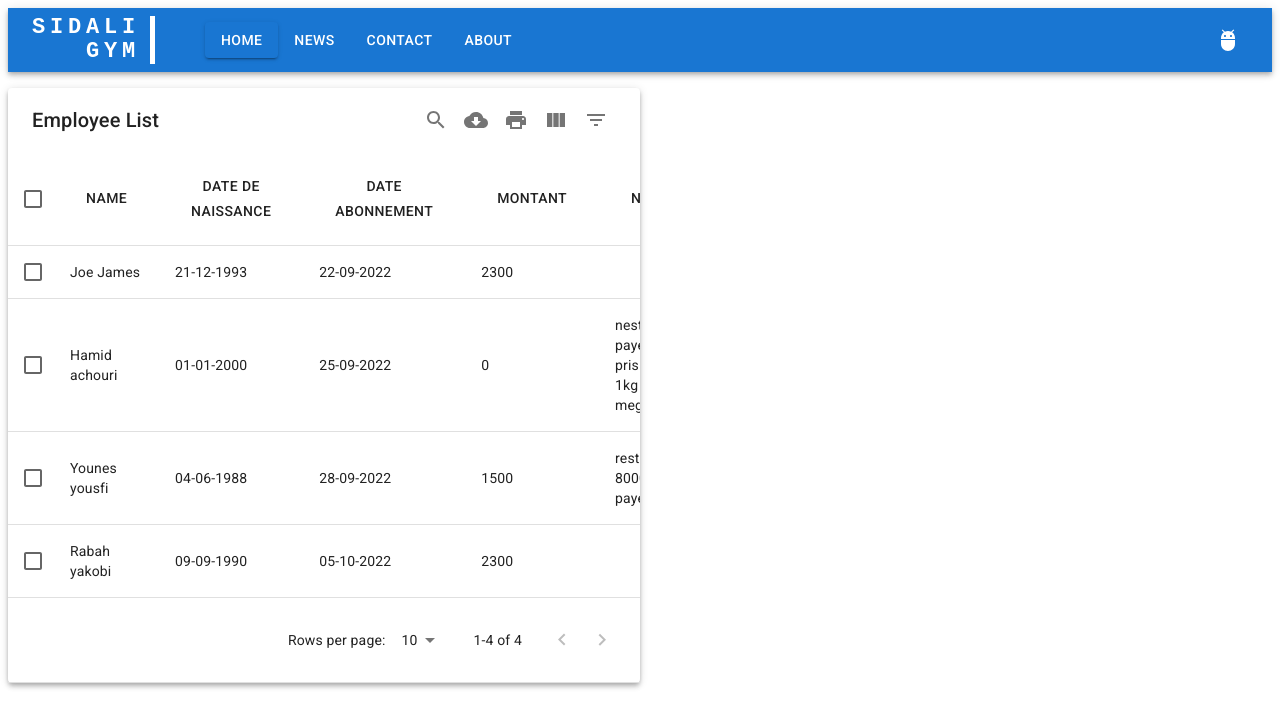
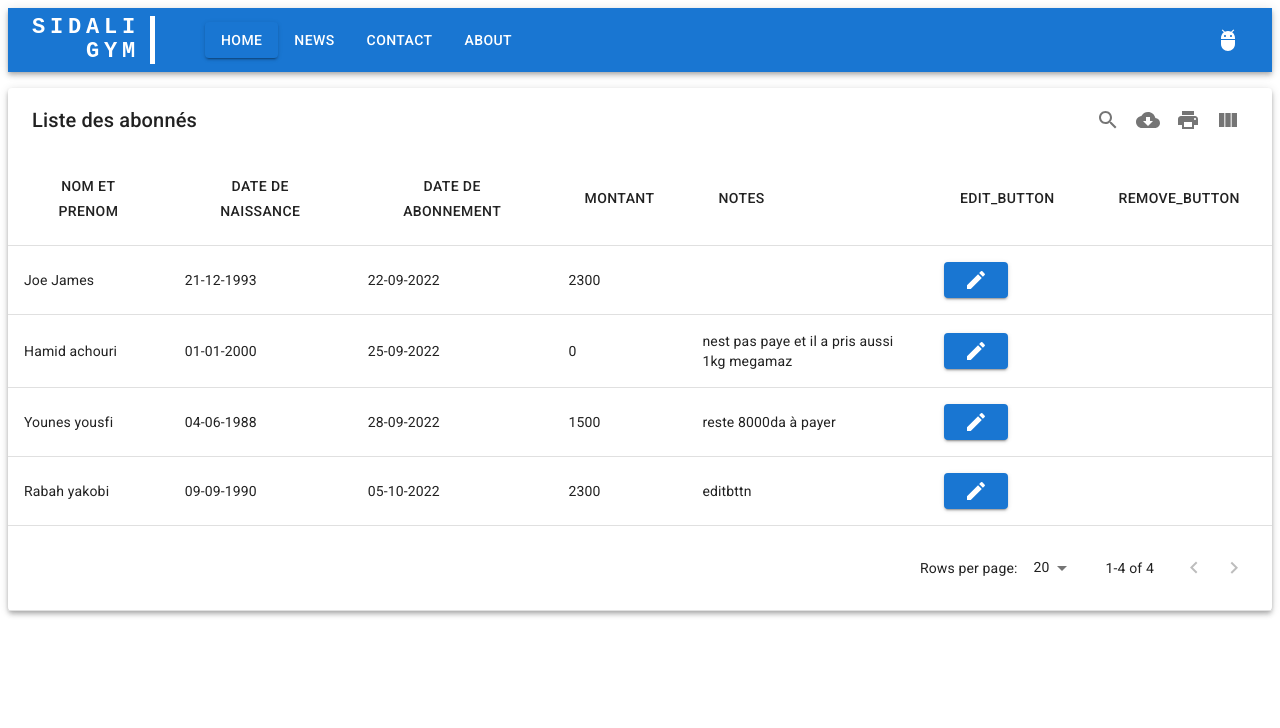
Before and after one commit to namrouche993/gymath, a React (Create React App) app: page /home in a window 1280 px wide. Shown: the top 728 px of the page. Built offline with nearby package versions, Linux system fonts and the light colour scheme.

Commit message:
change home mui table

```diff
--- a/src/Home.js
+++ b/src/Home.js
@@ -1,19 +1,54 @@
 import React from 'react'
 import MUIDataTable from "mui-datatables";
 import { Grid,Box } from '@mui/material';
+import Button from '@mui/material/Button';
+import EditIcon from '@mui/icons-material/Edit';
 
-const columns = ["Name", "Date de naissance", "date abonnement", "montant","Notes"];
+
+//https://codesandbox.io/s/github/gregnb/mui-datatables
+//https://github.com/gregnb/mui-datatables
+const columns = [
+  {name:"nom et Prenom"},
+  {name:"Date de naissance"},
+  {name:"date de abonnement"},
+  {name:"Montant"},
+  {name:"Notes"},
+{
+  name:"edit_button",options:{
+    customBodyRender: (value, tableMeta, updateValue) => {
+      console.log('output of value is : ');
+      console.log(value);
+      console.log('output of tableMeta is :')
+      console.log(tableMeta);
+            return (
+                    <Button variant='contained'
+                      sx={{fontSize:'5px'}}
+                    onClick={()=>alert(tableMeta.rowIndex)}><EditIcon/></Button>
+                    );
+                  }
+
+}
+},
+
+{name:"remove_button"}
+];
 
 const data = [
- ["Joe James", "21-12-1993", "22-09-2022", 2300,""],
- ["Hamid achouri", "01-01-2000", "25-09-2022", 0,"nest pas paye et il a pris aussi 1kg megamaz"],
- ["Younes yousfi", "04-06-1988", "28-09-2022", 1500,"reste 8000da à payer"],
- ["Rabah yakobi", "09-09-1990", "05-10-2022", 2300,""],
+ ["Joe James", "21-12-1993", "22-09-2022", 2300,"","editbttn",""],
+ ["Hamid achouri", "01-01-2000", "25-09-2022", 0,"nest pas paye et il a pris aussi 1kg megamaz","editbttn",""],
+ ["Younes yousfi", "04-06-1988", "28-09-2022", 1500,"reste 8000da à payer","editbttn",""],
+ ["Rabah yakobi", "09-09-1990", "05-10-2022", 2300,"editbttn","editbttn",""],
 ];
 
 const options = {
   filterType: 'checkbox',
-  responsive: 'standard'
+  responsive: 'standard',
+  //fixedSelectColumn	:'false'
+  selectableRows:'none',
+  pagination:'false',
+  rowsPerPage:20,rowsPerPageOptions:[20,50,100],
+  filter:false
+
 };
 
 
@@ -23,9 +58,9 @@ export default function Home() {
     <div>
       {/*<Box sx={{maxWidth:{xs:'100px',md:'600px'}}}>*/}
     <Grid container>
-      <Grid item xs={12} md={6}>
+      <Grid item xs={12} md={12}>
         <MUIDataTable
-          title={"Employee List"}
+          title={"Liste des abonnés"}
           data={data}
           columns={columns}
           options={options}
```
